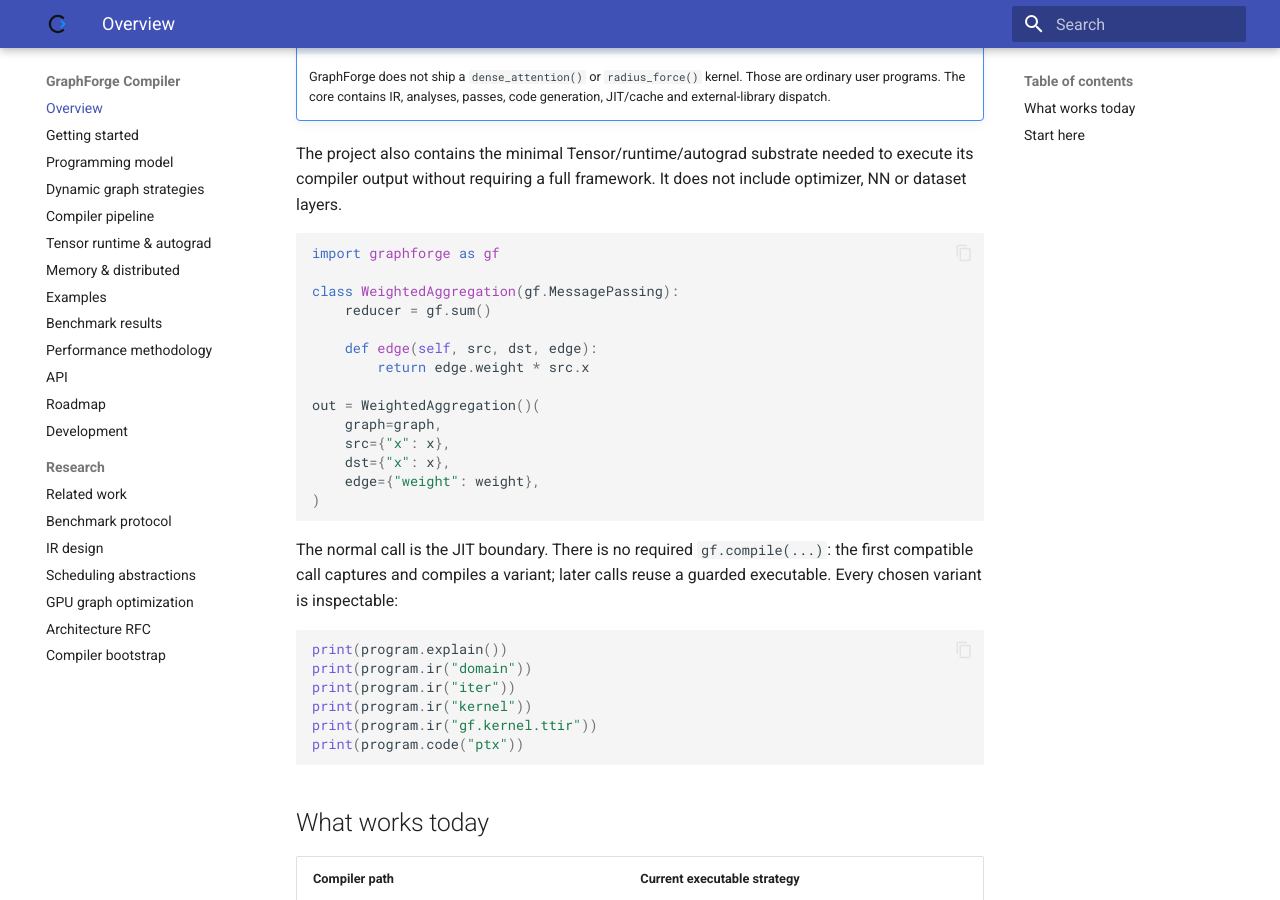
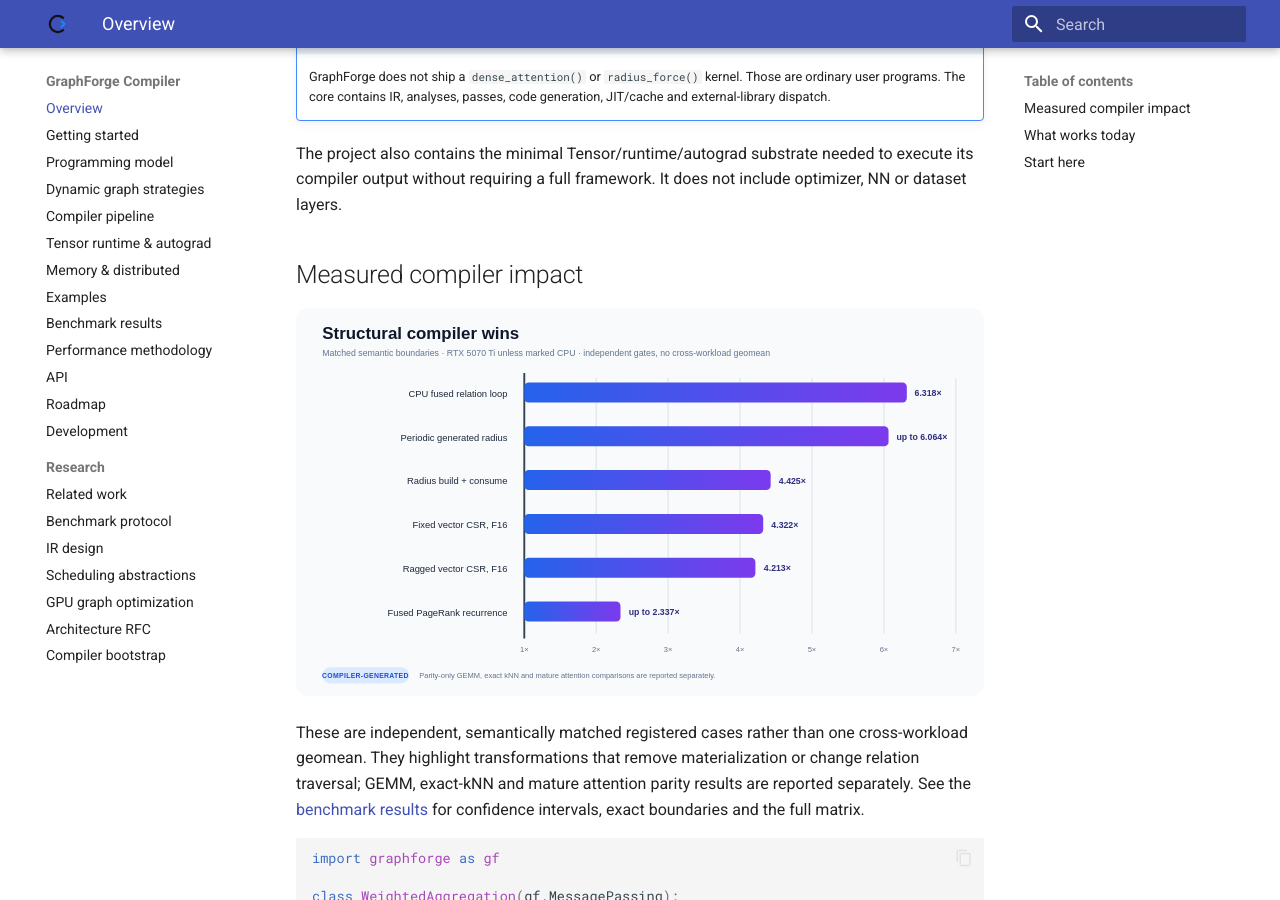
Before and after one commit to walkerchi/TIGA-lang, an MkDocs documentation site: the page built from docs/index.md, in a window 1280 px wide and 900 px high, scrolled down 260 px. Built offline with MkDocs 1.6.1 and Material for MkDocs 9.7.7, drawn with Linux system fonts in a browser that asks for light colours.

Commit message:
Show performance on documentation overview

````diff
--- a/docs/index.md
+++ b/docs/index.md
@@ -14,6 +14,17 @@
 The project also contains the minimal Tensor/runtime/autograd substrate needed
 to execute its compiler output without requiring a full framework. It does not
 include optimizer, NN or dataset layers.
+
+## Measured compiler impact
+
+![GraphForge structural compiler speedups](assets/benchmark-overview.svg)
+
+These are independent, semantically matched registered cases rather than one
+cross-workload geomean. They highlight transformations that remove
+materialization or change relation traversal; GEMM, exact-kNN and mature
+attention parity results are reported separately. See the
+[benchmark results](benchmark-results.md) for confidence intervals, exact
+boundaries and the full matrix.
 
 ```python
 import graphforge as gf
````
